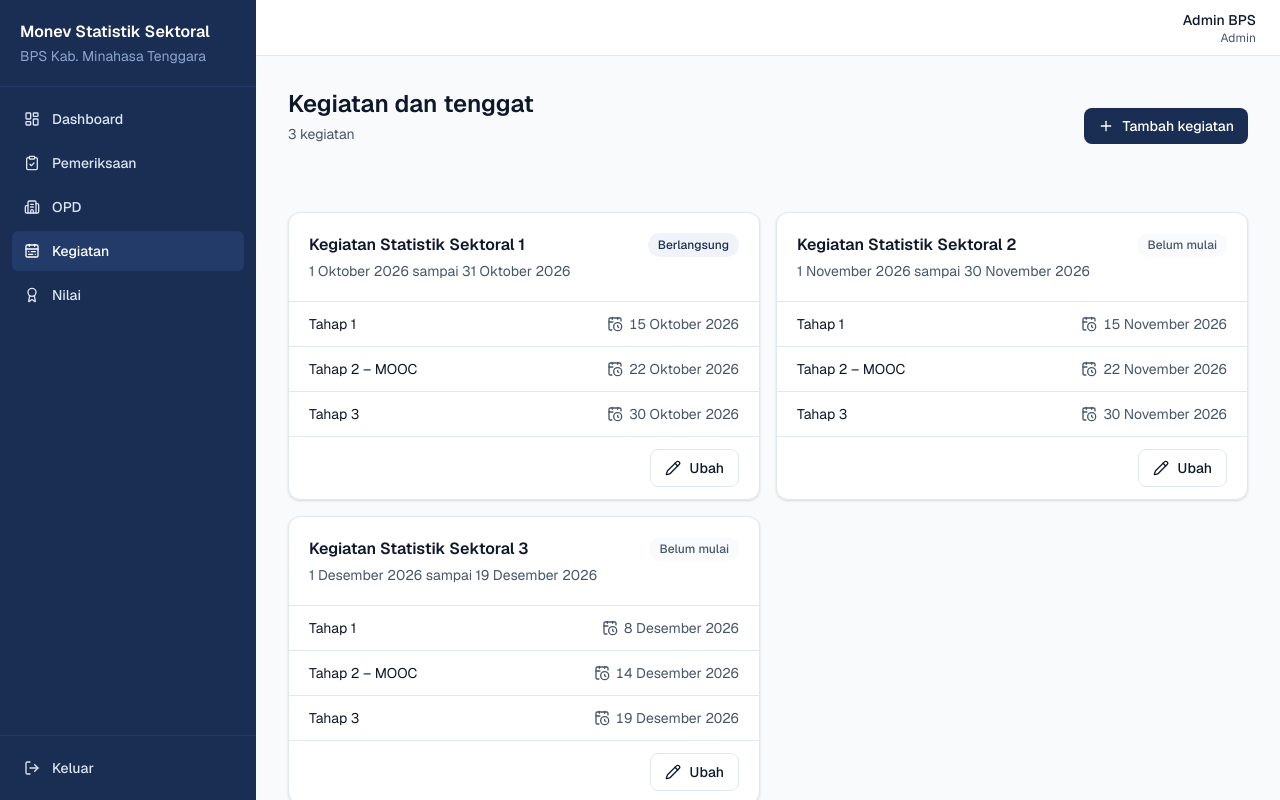
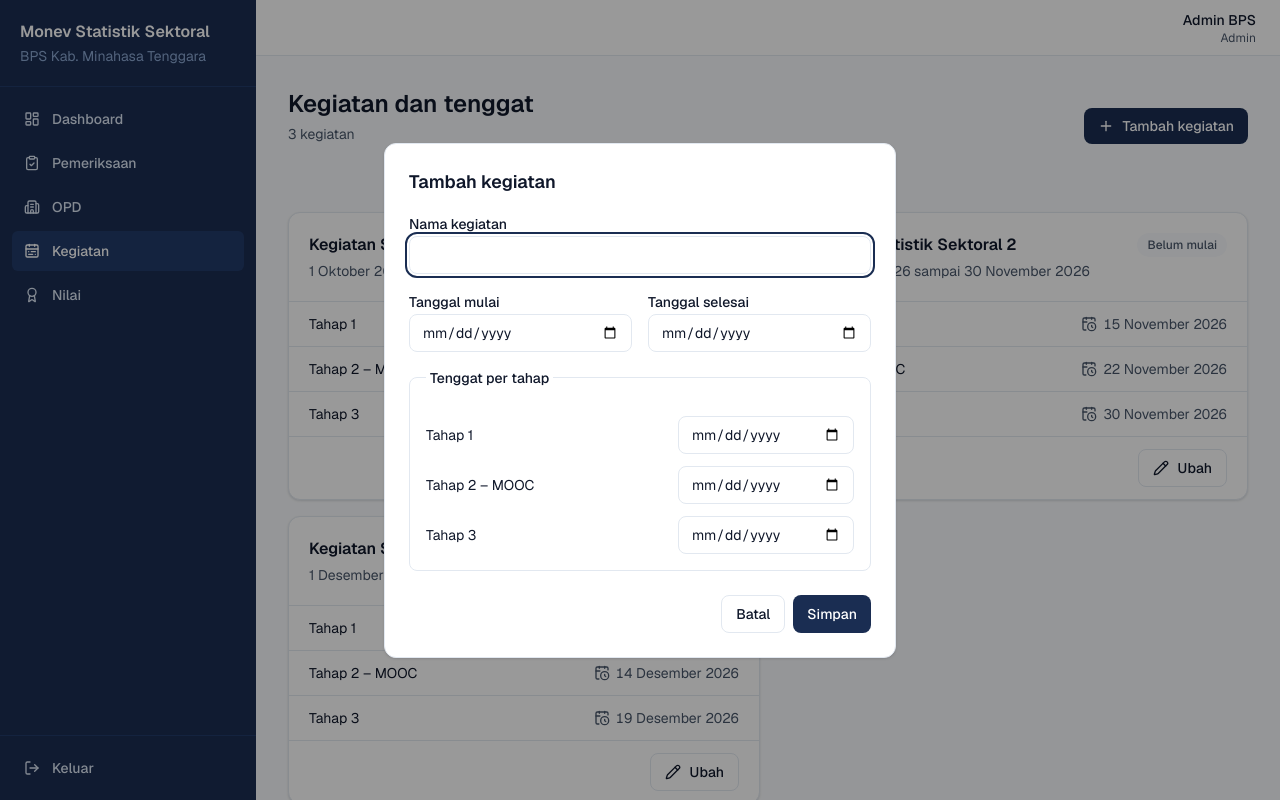
Before and after one commit to yaksokk/monev-statistik-sektoral, a Next.js app: page /admin/kegiatan in a window 1280 px wide. Both pictures are taken after a click on the button "Tambah kegiatan". Shown: the top 800 px of the page. Built offline with nearby package versions, Linux system fonts and the light colour scheme.

Commit message:
Tambah halaman kelola kegiatan dan tenggat admin

```diff
--- /dev/null
+++ b/src/components/ui/Dialog.tsx
@@ -0,0 +1,36 @@
+"use client";
+
+import { useEffect, useRef, type ReactNode } from "react";
+
+type Props = {
+  buka: boolean;
+  onTutup: () => void;
+  judul: string;
+  children: ReactNode;
+};
+
+export function Dialog({ buka, onTutup, judul, children }: Props) {
+  const ref = useRef<HTMLDialogElement>(null);
+
+  useEffect(() => {
+    const d = ref.current;
+    if (!d) return;
+    if (buka && !d.open) d.showModal();
+    if (!buka && d.open) d.close();
+  }, [buka]);
+
+  return (
+    <dialog
+      ref={ref}
+      onClose={onTutup}
+      className="m-auto w-[min(32rem,calc(100%-2rem))] rounded-card border border-line bg-surface p-0 text-ink shadow-card backdrop:bg-black/40"
+    >
+      {buka && (
+        <div className="space-y-4 p-5 sm:p-6">
+          <h2 className="text-lg font-semibold">{judul}</h2>
+          {children}
+        </div>
+      )}
+    </dialog>
+  );
+}
```
